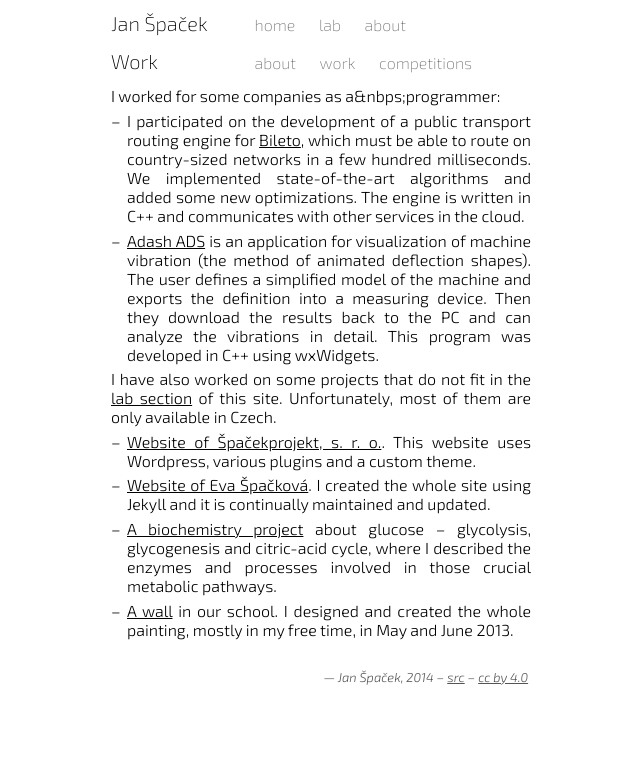
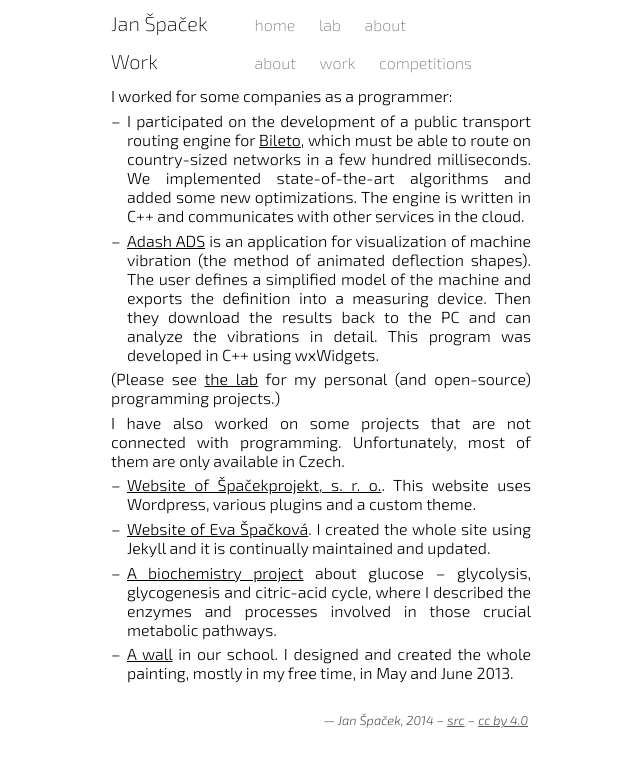
Before and after one commit to honzasp/honzasp.github.io, a Jekyll site: the page built from about/work.markdown, in a window 1280 px wide. Shown: the top 767 px of the page, without its empty margins (319-959 px from the left). Built offline with Jekyll 4.4.1, drawn with Linux system fonts in a browser that asks for light colours; grey boxes are pictures that could not be loaded.

Commit message:
Fix a bug and link more

```diff
--- a/about/index.markdown
+++ b/about/index.markdown
@@ -13,3 +13,4 @@ email](mailto:patek.mail@gmail.com).
 {: .crossroad}
 - [Work](/about/work.html)
 - [Competitions](/about/competitions.html)
+- [Lab](/lab)
--- a/about/work.markdown
+++ b/about/work.markdown
@@ -4,7 +4,7 @@ title: Work
 menu: about
 ---
 
-I worked for some companies as a&nbps;programmer:
+I worked for some companies as a&nbsp;programmer:
 
 - I participated on the development of a public transport routing engine for
   [Bileto](http://bileto.com), which must be able to route on country-sized
@@ -18,8 +18,10 @@ I worked for some companies as a&nbps;programmer:
   device. Then they download the results back to the PC and can analyze the
   vibrations in detail. This program was developed in C++ using wxWidgets.
 
-I have also worked on some projects that do not fit in the [lab section](/lab)
-of this site. Unfortunately, most of them are only available in Czech.
+(Please see [the lab](/lab) for my personal (and open-source) programming projects.)
+
+I have also worked on some projects that are not connected with programming.
+Unfortunately, most of them are only available in Czech.
 
 - [Website of Špačekprojekt, s. r. o.](http://wp.spacekprojekt.cz). This website
   uses Wordpress, various plugins and a custom theme.
```
